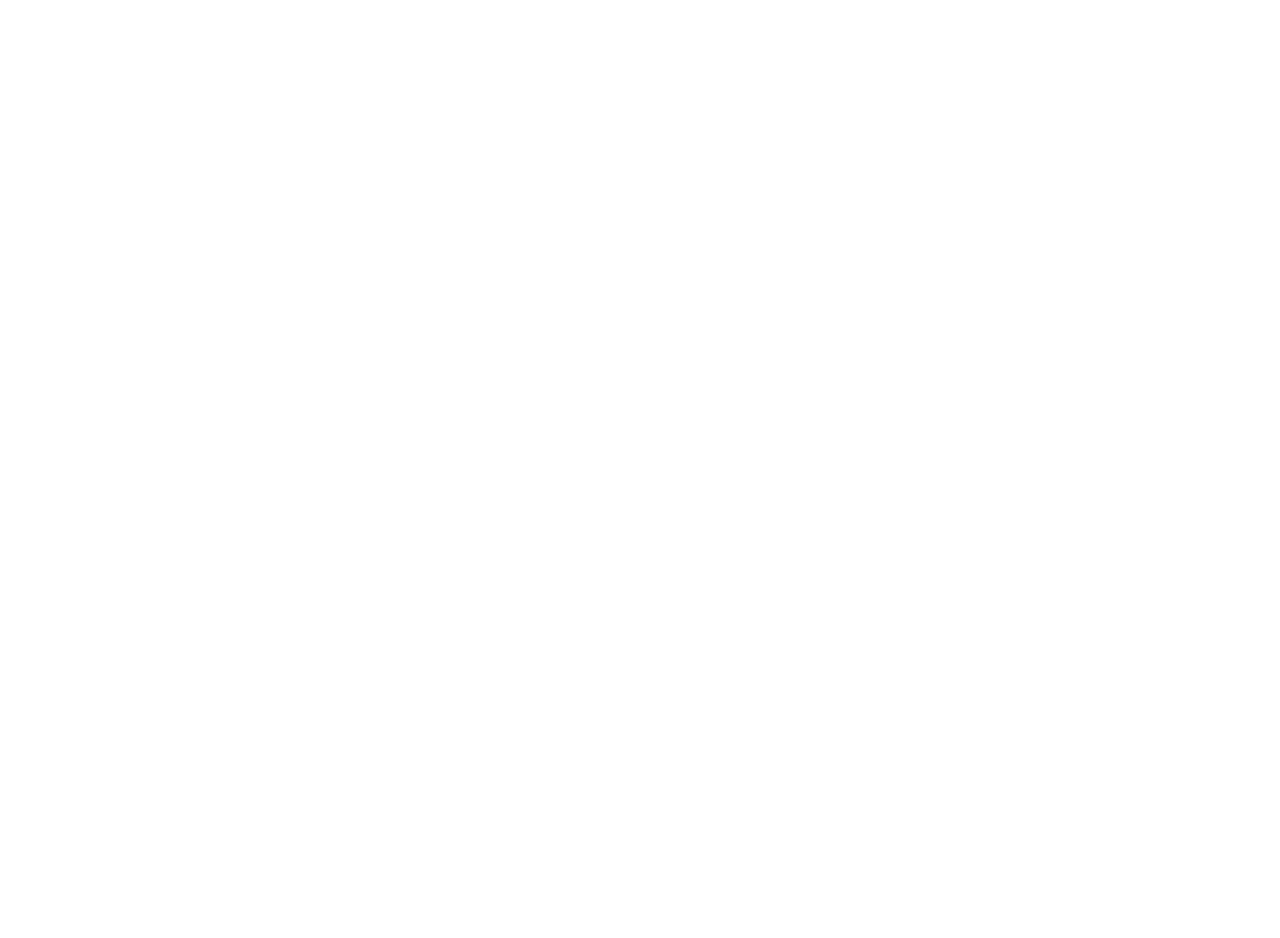
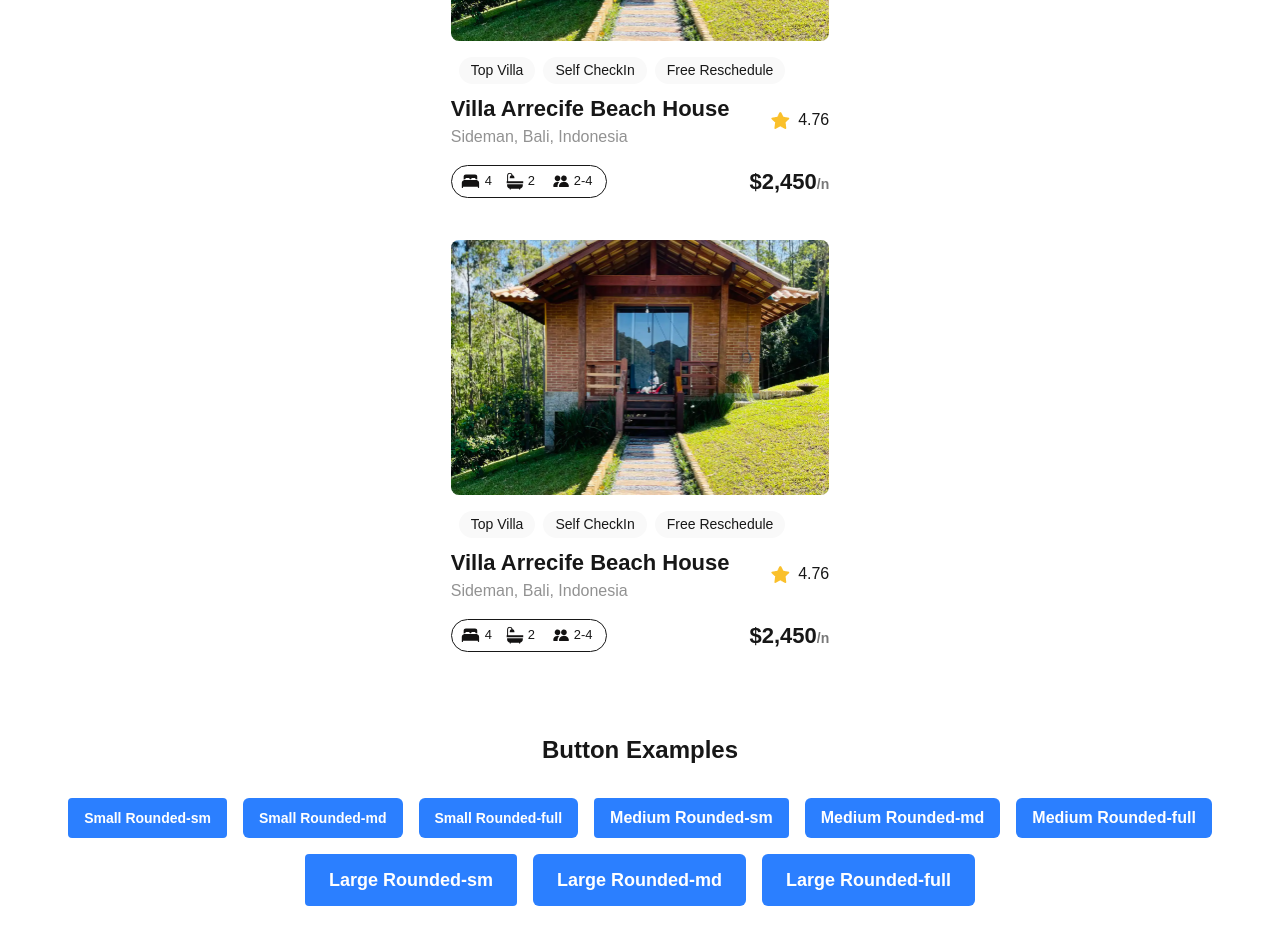
Before and after one commit to MeeknessJames/alx-project-0x00-setup, a Next.js app in the folder alx-project-0x00/: page /landing in a window 1280 px wide. Shown: the part 760-1698 px from the top of the page. Before the commit the page ends 800 px from the top, so only its background shows below. Built offline with nearby package versions, Linux system fonts and the light colour scheme.

Commit message:
Task 6: Implement Button component and render instances on landing page

```diff
--- /dev/null
+++ b/alx-project-0x00/components/Button.tsx
@@ -0,0 +1,16 @@
+import React from 'react';
+import { ButtonProps } from "@/interfaces";
+
+const Button: React.FC<ButtonProps> = ({ title, className, onClick }) => {
+  const defaultStyles = "bg-blue-500 text-white font-semibold py-2 px-4 rounded-md hover:bg-blue-600 transition-colors duration-200";
+  return (
+    <button
+      className={`${defaultStyles} ${className || ''}`}
+      onClick={onClick}
+    >
+      {title}
+    </button>
+  );
+};
+
+export default Button;
--- a/alx-project-0x00/interfaces/index.ts
+++ b/alx-project-0x00/interfaces/index.ts
@@ -1,3 +1,9 @@
 export interface PillProps {
   title: string;
 }
+
+export interface ButtonProps {
+  title: string;
+  className?: string;
+  onClick?: () => void;
+}
--- a/alx-project-0x00/pages/landing.tsx
+++ b/alx-project-0x00/pages/landing.tsx
@@ -1,11 +1,36 @@
-import React from "react";
+import React from 'react';
 import Card from "@/components/Card";
+import Button from "@/components/Button";
 
 const Landing: React.FC = () => {
   return (
-    <div>
-      <h1 className="text-xl font-extralight">Landing Page</h1>
+    <div className="flex flex-col items-center p-8 space-y-8"> { }
+      <h1 className="text-xl font-extralight mb-8">Landing Page</h1>
+
+      { }
       <Card />
+      <Card />
+      <Card />
+
+      { }
+      <h2 className="text-2xl font-semibold mt-10">Button Examples</h2>
+      <div className="flex flex-wrap gap-4 justify-center"> { }
+        { }
+        <Button title="Small Rounded-sm" className="px-2 py-1 text-sm rounded-sm" />
+        <Button title="Small Rounded-md" className="px-2 py-1 text-sm rounded-md" />
+        <Button title="Small Rounded-full" className="px-2 py-1 text-sm rounded-full" />
+
+        { }
+        <Button title="Medium Rounded-sm" className="rounded-sm" />
+        <Button title="Medium Rounded-md" className="rounded-md" />
+        <Button title="Medium Rounded-full" className="rounded-full" />
+
+        { }
+        <Button title="Large Rounded-sm" className="px-6 py-3 text-lg rounded-sm" />
+        <Button title="Large Rounded-md" className="px-6 py-3 text-lg rounded-md" />
+        <Button title="Large Rounded-full" className="px-6 py-3 text-lg rounded-full" />
+      </div>
+
     </div>
   );
 };
```
